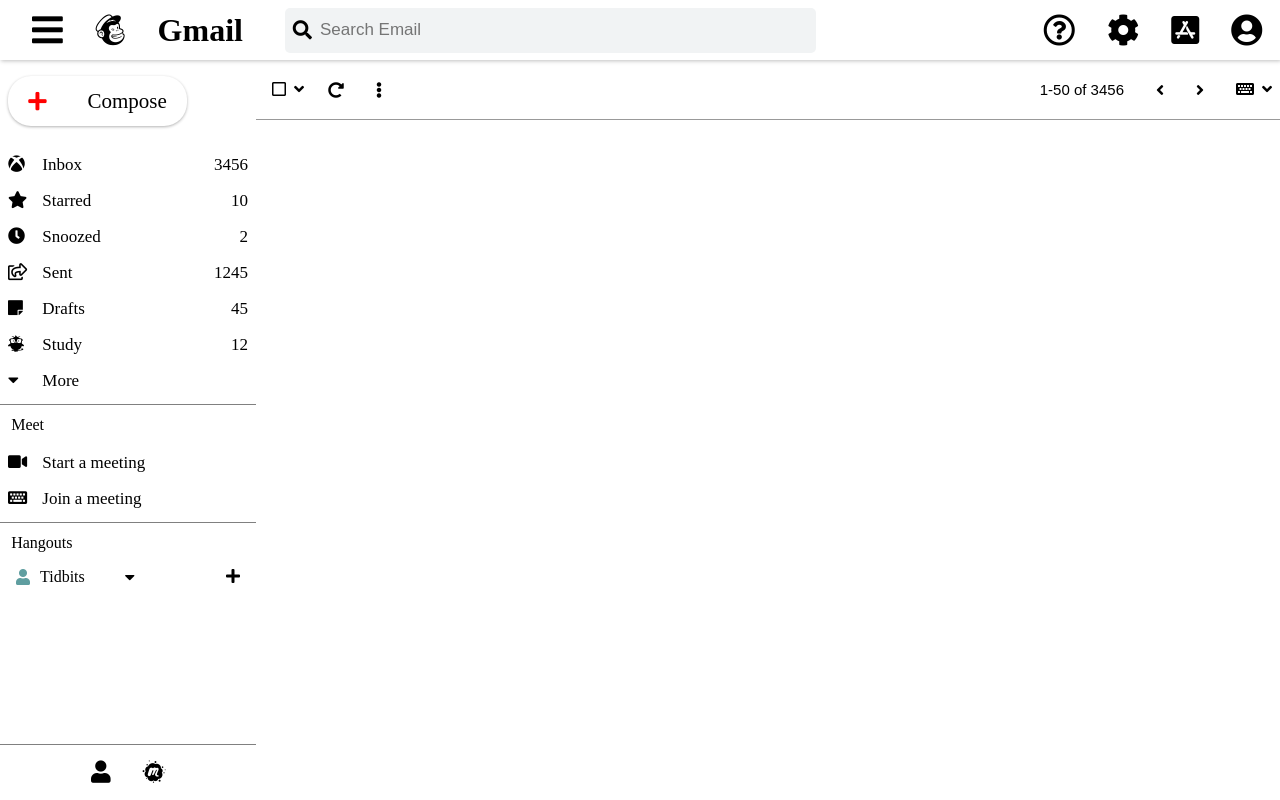
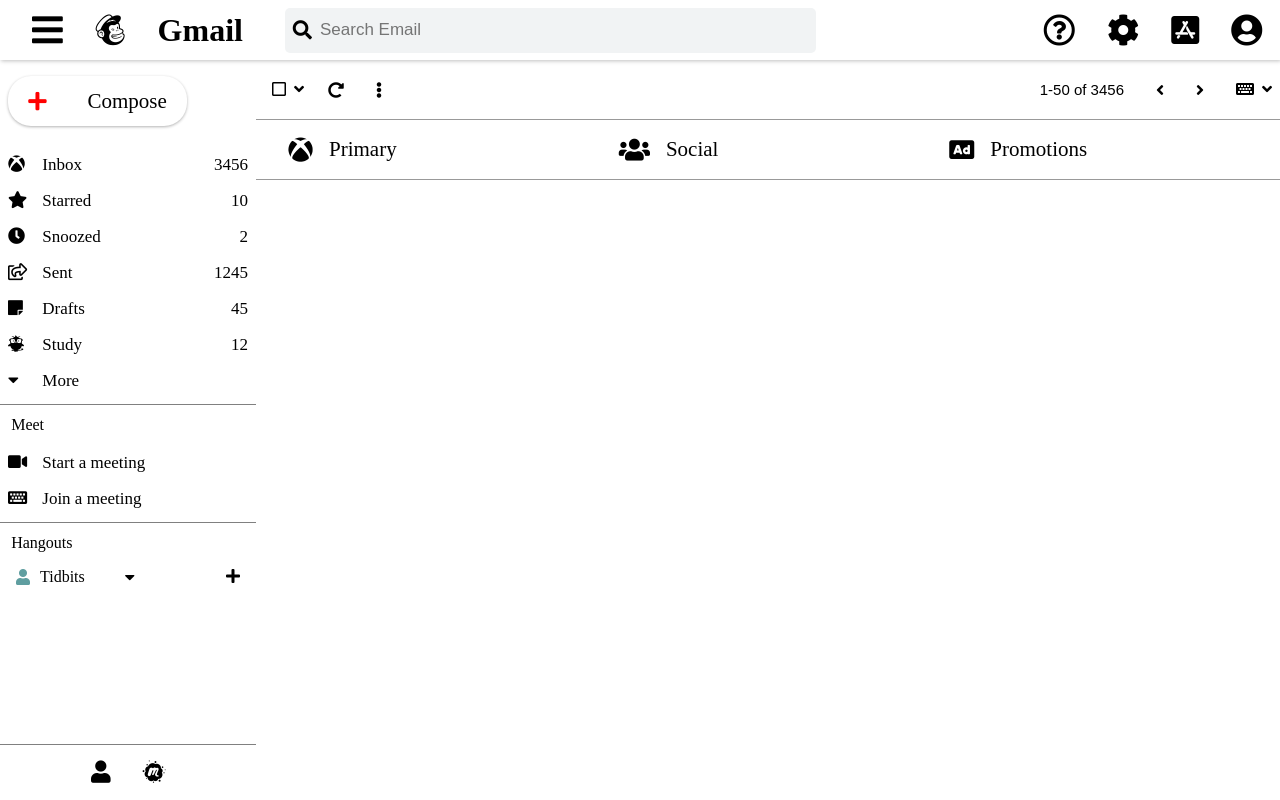
Before and after one commit to TidbitsJS/Gmail-Page, a React (Create React App) app: page / in a window 1280 px wide. Built offline with nearby package versions, Linux system fonts and the light colour scheme.

Commit message:
mail tabs

```diff
--- a/src/container/Body/Mails/Mail.js
+++ b/src/container/Body/Mails/Mail.js
@@ -7,6 +7,22 @@
     return (
       <div className="mail-list">
         <MailHeader />
+        <div className="mailing">
+          <div className="mail-tabs">
+            <div className="mail-primary">
+              <i className="fab fa-xbox"></i>
+              <p>Primary</p>
+            </div>
+            <div className="mail-social">
+              <i className="fas fa-users"></i>
+              <p>Social</p>
+            </div>
+            <div className="mail-promotion">
+              <i className="fas fa-ad"></i>
+              <p>Promotions</p>
+            </div>
+          </div>
+        </div>
       </div>
     );
   }
--- a/src/container/Body/Mails/mail.css
+++ b/src/container/Body/Mails/mail.css
@@ -39,3 +39,35 @@
 .mail-head-end button:hover {
   background-color: #dadada;
 }
+
+.mailing {
+  width: 100%;
+}
+
+.mail-tabs {
+  width: 100%;
+  height: 60px;
+
+  display: flex;
+  justify-content: space-between;
+  align-items: center;
+  padding: 0 1rem;
+
+  border-bottom: 1px solid rgba(0, 0, 0, 0.4);
+}
+
+.mail-primary,
+.mail-social,
+.mail-promotion {
+  display: flex;
+  flex: 1;
+  justify-content: flex-start;
+  align-items: center;
+
+  font-size: 21px;
+}
+
+.mail-tabs i {
+  margin: 0 1rem;
+  font-size: 25px;
+}
```
